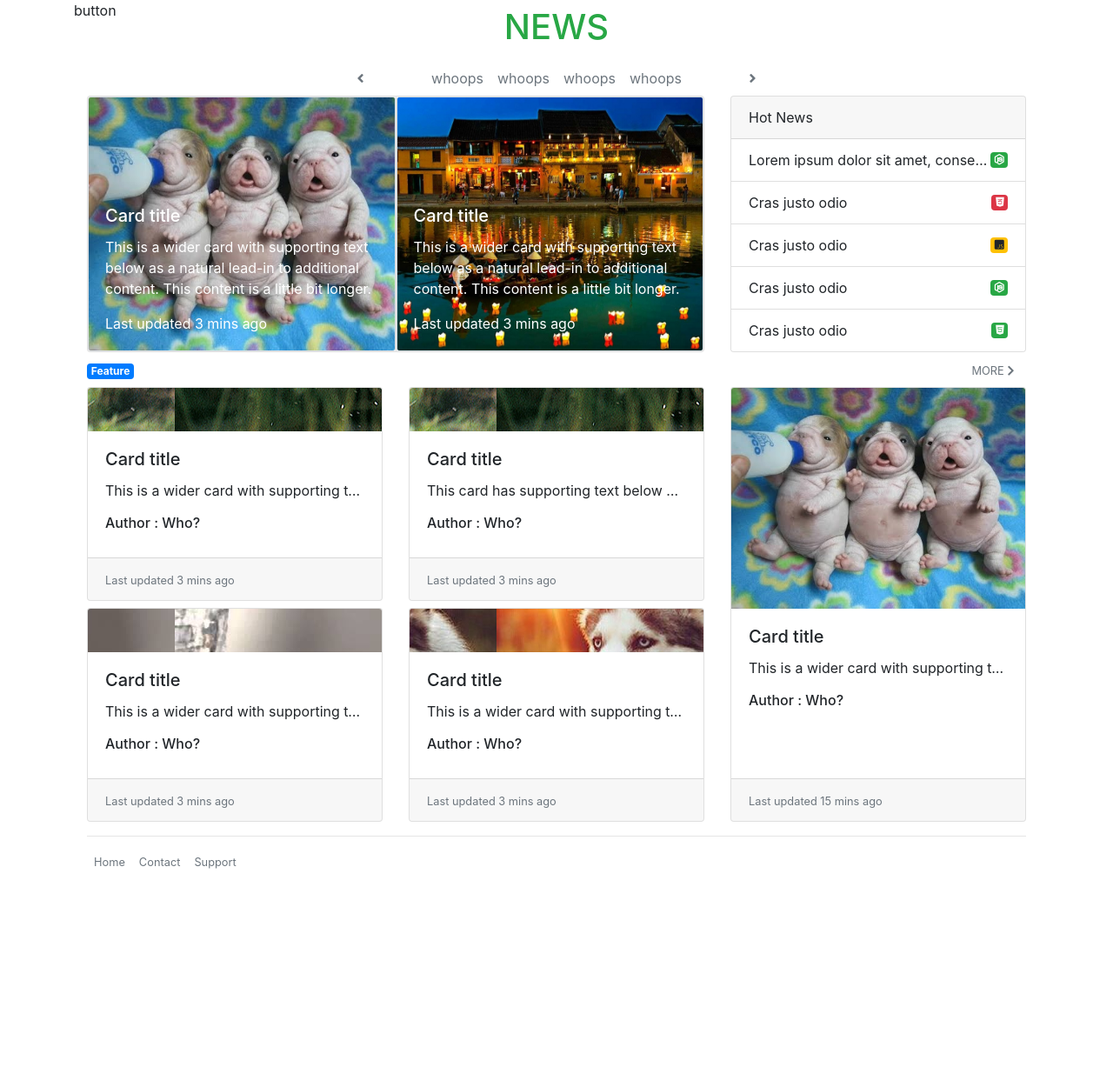
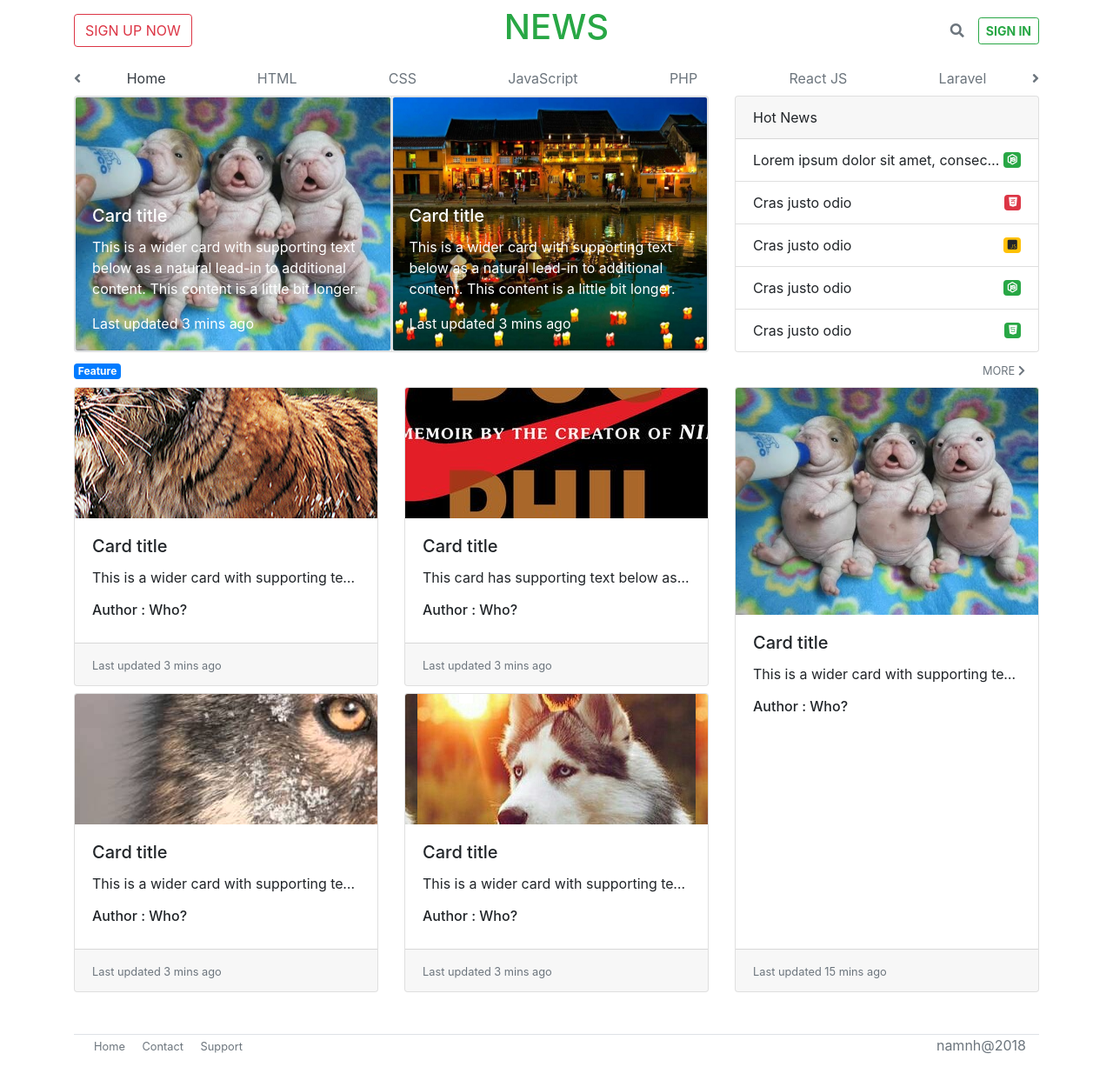
Before and after one commit to namnh06/aptech-html-demo, a plain HTML site: page news/index.html in a window 1280 px wide. Shown: the whole page at 87% size. Before the commit the page ends 1010 px from the top, so only its background shows below. Drawn offline with Linux system fonts and the light colour scheme.

Commit message:
updated home news

```diff
--- a/news/assets/css/styles.css
+++ b/news/assets/css/styles.css
@@ -1,7 +1,29 @@
-.news {
-  height: 500px;
+.news__col {
+  display: table-cell;
+}
+.news__image {
+  height: 150px;
 }
 
-.news__image {
-  height: 50px;
+.news__image--first {
+  background: url('../images/tiger.jpg');
+  background-position: center;
+  background-size: auto;
 }
+.news__image--second {
+  background: url('../images/book.jpeg');
+  background-position: center;
+  background-size: auto;
+}
+
+.news__image--third {
+  background: url('../images/wolf.jpg');
+  background-position: center;
+  background-size: auto;
+}
+
+.news__image--fourth {
+  background: url('../images/wolf-2.jpg');
+  background-position: center;
+  background-size: auto;
+}
--- a/news/index.html
+++ b/news/index.html
@@ -15,120 +15,143 @@
 <body>
   <header class="container ">
     <div class="row">
-      <div class="d-none d-md-block col-md-1">
-        button
+      <div class="d-none d-md-flex col-md-2 align-items-center">
+        <a href="#" class=" btn btn-outline-danger text-uppercase">sign up now</a>
       </div>
-      <div class="col-12 col-md-10 d-flex justify-content-center">
-        <a href="#" class="btn">
-          <h1 class="text-center text-success">NEWS</h1>
+      <div class=" col-12 col-md-8 d-flex justify-content-center ">
+        <a href="# " class="btn ">
+          <h1 class="text-center text-success ">NEWS</h1>
         </a>
       </div>
-      <div class="d-none d-md-block col-md-1"></div>
+      <div class="d-none d-md-flex col-md-2 align-items-center justify-content-end">
+        <a href="#">
+          <i class="fas fa-search mr-3 text-muted"></i>
+        </a>
+        <button type="button" name="" id="" class="btn btn-sm btn-outline-success text-uppercase font-weight-bold">sign in</button>
+      </div>
     </div>
   </header>
 
-  <nav class="container navigation">
-    <div class="flex-row d-flex justify-content-center navigation__row">
-      <div class="col-1 d-flex justify-content-start align-items-center mx-right">
-        <a class="text-muted" href="#">
-          <i class="fas fa-angle-left"></i>
+  <nav class="container navigation ">
+    <div class="row">
+      <div class="col-12 d-flex">
+        <div class="d-flex justify-content-start align-items-center mx-right ">
+          <a class="text-muted " href="# ">
+            <i class="fas fa-angle-left "></i>
           </a>
         </div>
-      <div class="flex-row d-flex justify-content-around">
-        <div class="m-2">
-          <a class="text-muted" href="#/home">
-            whoops
+        <div class="d-flex justify-content-around w-100">
+          <div class="m-2 ">
+            <a class="text-dark" href="#/home ">
+              Home
             </a>
           </div>
-        <div class="m-2">
-          <a class="text-muted" href="#/home">
-            whoops
+          <div class="m-2 ">
+            <a class="text-muted " href="#/home ">
+              HTML
             </a>
           </div>
-        <div class="m-2">
-          <a class="text-muted" href="#/home">
-            whoops
+          <div class="m-2 ">
+            <a class="text-muted " href="#/home ">
+              CSS
             </a>
           </div>
-        <div class="m-2">
-          <a class="text-muted" href="#/home">
-            whoops
+          <div class="m-2 ">
+            <a class="text-muted " href="#/home ">
+              JavaScript
+            </a>
+          </div>
+          <div class="m-2 ">
+            <a class="text-muted " href="#/home ">
+              PHP
+            </a>
+          </div>
+          <div class="m-2 ">
+            <a class="text-muted " href="#/home ">
+              React JS
+            </a>
+          </div>
+
+          <div class="m-2 ">
+            <a class="text-muted " href="#/home ">
+              Laravel
             </a>
           </div>
         </div>
-      <div class="col-1 d-flex justify-content-end align-items-center mx-left">
-        <a class="text-muted float-right" href="#">
-          <i class="fas fa-angle-right"></i>
+        <div class="d-flex align-items-center ml-auto ">
+          <a class="text-muted float-right " href="# ">
+            <i class="fas fa-angle-right "></i>
           </a>
+        </div>
       </div>
     </div>
   </nav>
 
-  <div class="container">
-    <div class="d-flex flex-row ">
+  <div class="container ">
+    <div class="row ">
       <div class="col-8">
-        <div class="card-group h-100">
+        <div class="card-group h-100 ">
           <div class="card ">
-            <a class="h-100" href="#">
-              <img class="card-img h-100 b-1 border" src="./assets/images/dogs.jpg" alt="Card image">
-              <div class="card-img-overlay text-white d-flex flex-column justify-content-end">
-                <h5 class="card-title">Card title</h5>
-                <p class="card-text">This is a wider card with supporting text below as a natural lead-in to additional content. This content
+            <a class="h-100 " href="# ">
+              <img class="card-img h-100 b-1 border " src="./assets/images/dogs.jpg " alt="Card image ">
+              <div class="card-img-overlay text-white d-flex flex-column justify-content-end ">
+                <h5 class="card-title ">Card title</h5>
+                <p class="card-text ">This is a wider card with supporting text below as a natural lead-in to additional content. This content
                   is a little bit longer.</p>
-                <p class="card-text">Last updated 3 mins ago</p>
+                <p class="card-text ">Last updated 3 mins ago</p>
               </div>
             </a>
           </div>
-          <div class="card text-white">
-            <img class="card-img h-100 b-1 border" src="./assets/images/hoi-an.jpg" alt="Card image">
-            <div class="card-img-overlay d-flex flex-column justify-content-end">
-              <h5 class="card-title">Card title</h5>
-              <p class="card-text">This is a wider card with supporting text below as a natural lead-in to additional content. This content is
+          <div class="card text-white ">
+            <img class="card-img h-100 b-1 border " src="./assets/images/hoi-an.jpg " alt="Card image ">
+            <div class="card-img-overlay d-flex flex-column justify-content-end ">
+              <h5 class="card-title ">Card title</h5>
+              <p class="card-text ">This is a wider card with supporting text below as a natural lead-in to additional content. This content is
                 a little bit longer.</p>
-              <p class="card-text">Last updated 3 mins ago</p>
+              <p class="card-text ">Last updated 3 mins ago</p>
             </div>
           </div>
         </div>
       </div>
       <div class="col-4">
-        <div class="card">
-          <div class="card-header">
+        <div class="card ">
+          <div class="card-header ">
             Hot News
           </div>
-          <ul class="list-group list-group-flush">
-            <li class="list-group-item d-flex justify-content-between align-items-center">
-              <span class="text-truncate">Lorem ipsum dolor sit amet, consectetur adipisicing elit. A expedita, fuga! Ab atque facilis, itaque laborum
+          <ul class="list-group list-group-flush ">
+            <li class="list-group-item d-flex justify-content-between align-items-center ">
+              <span class="text-truncate ">Lorem ipsum dolor sit amet, consectetur adipisicing elit. A expedita, fuga! Ab atque facilis, itaque laborum
                 magnam magni minus nihil perferendis quis recusandae reiciendis reprehenderit sunt. Cupiditate fuga illum
                 quaerat!
               </span>
-              <span class="badge badge-success __badge">
-                <i class="fab fa-node-js"></i>
+              <span class="badge badge-success __badge ">
+                <i class="fab fa-node-js "></i>
               </span>
 
             </li>
-            <li class="list-group-item d-flex justify-content-between align-items-center">
+            <li class="list-group-item d-flex justify-content-between align-items-center ">
               Cras justo odio
-              <span class="badge badge-danger __badge">
-                <i class="fab fa-css3-alt"></i>
+              <span class="badge badge-danger __badge ">
+                <i class="fab fa-css3-alt "></i>
               </span>
 
             </li>
-            <li class="list-group-item d-flex justify-content-between align-items-center">
+            <li class="list-group-item d-flex justify-content-between align-items-center ">
               Cras justo odio
-              <span class="badge badge-warning __badge">
-                <i class="fab fa-js-square"></i>
+              <span class="badge badge-warning __badge ">
+                <i class="fab fa-js-square "></i>
               </span>
             </li>
-            <li class="list-group-item d-flex justify-content-between align-items-center">
+            <li class="list-group-item d-flex justify-content-between align-items-center ">
               Cras justo odio
-              <span class="badge badge-success __badge">
-                <i class="fab fa-node-js"></i>
+              <span class="badge badge-success __badge ">
+                <i class="fab fa-node-js "></i>
               </span>
             </li>
-            <li class="list-group-item d-flex justify-content-between align-items-center">
+            <li class="list-group-item d-flex justify-content-between align-items-center ">
               Cras justo odio
-              <span class="badge badge-success __badge">
-                <i class="fab fa-html5"></i>
+              <span class="badge badge-success __badge ">
+                <i class="fab fa-html5 "></i>
               </span>
             </li>
           </ul>
@@ -138,113 +161,110 @@
   </div>
 
   <div class="container ">
-    <div class="d-flex flex-row justify-content-between mt-2">
+    <div class="row justify-content-between mt-2 ">
       <div class="col-1">
-        <a href="#" class="badge badge-primary">Feature</a>
+        <a href="# " class="badge badge-primary ">Feature</a>
       </div>
       <div class="col-1">
-        <small class="ml-auto">
-          <a href="#" class="text-muted">MORE
-            <i class="fas fa-chevron-right"></i>
+        <small class="ml-auto ">
+          <a href="# " class="text-muted ">MORE
+            <i class="fas fa-chevron-right "></i>
           </a>
         </small>
       </div>
     </div>
-    <div class="d-flex flex-row mt-2 news">
-      <div class="col-8 d-flex flex-column">
-        <div class="card-deck mb-auto h-50 pb-1">
-          <div class="card">
-            <div class="card-img-top news__image" style="background:url('./assets/images/tiger.jpg') 100px center;">
+    <div class="row mt-2 news">
+      <div class="col-8 news__col">
+        <div class="card-deck mb-auto h-50 pb-1 ">
+          <div class="card ">
+            <div class="card-img-top news__image news__image--first">
             </div>
             <div class="card-body ">
-              <h5 class="card-title">Card title</h5>
-              <p class="card-text text-truncate">This is a wider card with supporting text below as a natural lead-in to additional content. This content is
+              <h5 class="card-title ">Card title</h5>
+              <p class="card-text text-truncate ">This is a wider card with supporting text below as a natural lead-in to additional content. This content is
                 a little bit longer.</p>
               <h6>Author : Who?</h6>
             </div>
-            <div class="card-footer">
-              <small class="text-muted">Last updated 3 mins ago</small>
+            <div class="card-footer ">
+              <small class="text-muted ">Last updated 3 mins ago</small>
             </div>
           </div>
           <div class="card ">
-            <div class="card-img-top news__image" style="background:url('./assets/images/tiger.jpg') 100px center;">
+            <div class="card-img-top news__image news__image--second">
             </div>
             <div class="card-body ">
-              <h5 class="card-title">Card title</h5>
-              <p class="card-text text-truncate">This card has supporting text below as a natural lead-in to additional content.</p>
+              <h5 class="card-title ">Card title</h5>
+              <p class="card-text text-truncate ">This card has supporting text below as a natural lead-in to additional content.</p>
               <h6>Author : Who?</h6>
             </div>
-            <div class="card-footer">
-              <small class="text-muted">Last updated 3 mins ago</small>
+            <div class="card-footer ">
+              <small class="text-muted ">Last updated 3 mins ago</small>
             </div>
           </div>
         </div>
-        <div class="card-deck h-50 pt-1">
+        <div class="card-deck h-50 pt-1 ">
           <div class="card ">
 
-            <div class="card-img-top news__image" style="background:url('./assets/images/wolf.jpg') 100px center;">
+            <div class="card-img-top news__image news__image--third">
             </div>
             <div class="card-body ">
-              <h5 class="card-title">Card title</h5>
-              <p class="card-text text-truncate">This is a wider card with supporting text below as a natural lead-in to additional content. This card has even
+              <h5 class="card-title ">Card title</h5>
+              <p class="card-text text-truncate ">This is a wider card with supporting text below as a natural lead-in to additional content. This card has even
                 longer content than the first to show that equal height action.</p>
               <h6>Author : Who?</h6>
             </div>
-            <div class="card-footer">
-              <small class="text-muted">Last updated 3 mins ago</small>
+            <div class="card-footer ">
+              <small class="text-muted ">Last updated 3 mins ago</small>
             </div>
           </div>
           <div class="card ">
-            <div class="card-img-top news__image" style="background:url('./assets/images/wolf-2.jpg') 100px center;">
+            <div class="card-img-top news__image news__image--fourth">
             </div>
             <div class="card-body ">
-              <h5 class="card-title">Card title</h5>
-              <p class="card-text text-truncate">This is a wider card with supporting text below as a natural lead-in to additional content. This content is
+              <h5 class="card-title ">Card title</h5>
+              <p class="card-text text-truncate ">This is a wider card with supporting text below as a natural lead-in to additional content. This content is
                 a little bit longer.</p>
               <h6>Author : Who?</h6>
             </div>
-            <div class="card-footer">
-              <small class="text-muted">Last updated 3 mins ago</small>
+            <div class="card-footer ">
+              <small class="text-muted ">Last updated 3 mins ago</small>
             </div>
           </div>
         </div>
       </div>
-      <div class="col-4 h-100">
-        <div class="card news ">
-          <img class="card-img-top" src="./assets/images/dogs.jpg" alt="Card image cap">
-          <div class="card-body">
-            <h5 class="card-title">Card title</h5>
-            <p class="card-text text-truncate">This is a wider card with supporting text below as a natural lead-in to additional content. This content is a
+      <div class="col-4 news__col ">
+        <div class="card h-100">
+          <img class="card-img-top " src="./assets/images/dogs.jpg " alt="Card image cap ">
+          <div class="card-body ">
+            <h5 class="card-title ">Card title</h5>
+            <p class="card-text text-truncate ">This is a wider card with supporting text below as a natural lead-in to additional content. This content is a
               little bit longer.</p>
             <h6>Author : Who?</h6>
           </div>
-          <div class="card-footer">
-            <small class="text-muted">Last updated 15 mins ago</small>
+          <div class="card-footer ">
+            <small class="text-muted ">Last updated 15 mins ago</small>
           </div>
         </div>
       </div>
     </div>
 
 
-    <footer class="container">
-      <div class="flex-row">
-        <hr>
-        <div class="d-flex flex-row pb-2">
-          <div class="px-2">
-            <small>
-              <a href="#/home" class="text-muted">Home</a>
+    <footer class="container my-5 border-top">
+      <div class=" row">
+
+        <div class="col-6">
+          <small class="mx-2">
+            <a href="#/home " class="text-muted ">Home</a>
+          </small>
+          <small class="mx-2">
+            <a href=" " class="text-muted ">Contact</a>
+          </small>
+          <small class="mx-2">
+            <a href=" " class="text-muted ">Support</a>
           </small>
         </div>
-          <div class="px-2 text-muted">
-            <small>
-              <a href="" class="text-muted">Contact</a>
-            </small>
-          </div>
-          <div class="px-2 text-muted">
-            <small>
-              <a href="" class="text-muted">Support</a>
-            </small>
-          </div>
+        <div class="col-6 d-flex justify-content-end">
+          <span class="text-muted">namnh@2018</span>
         </div>
       </div>
     </footer>
```
Lines whose indentation alone changed are shown as unchanged.
